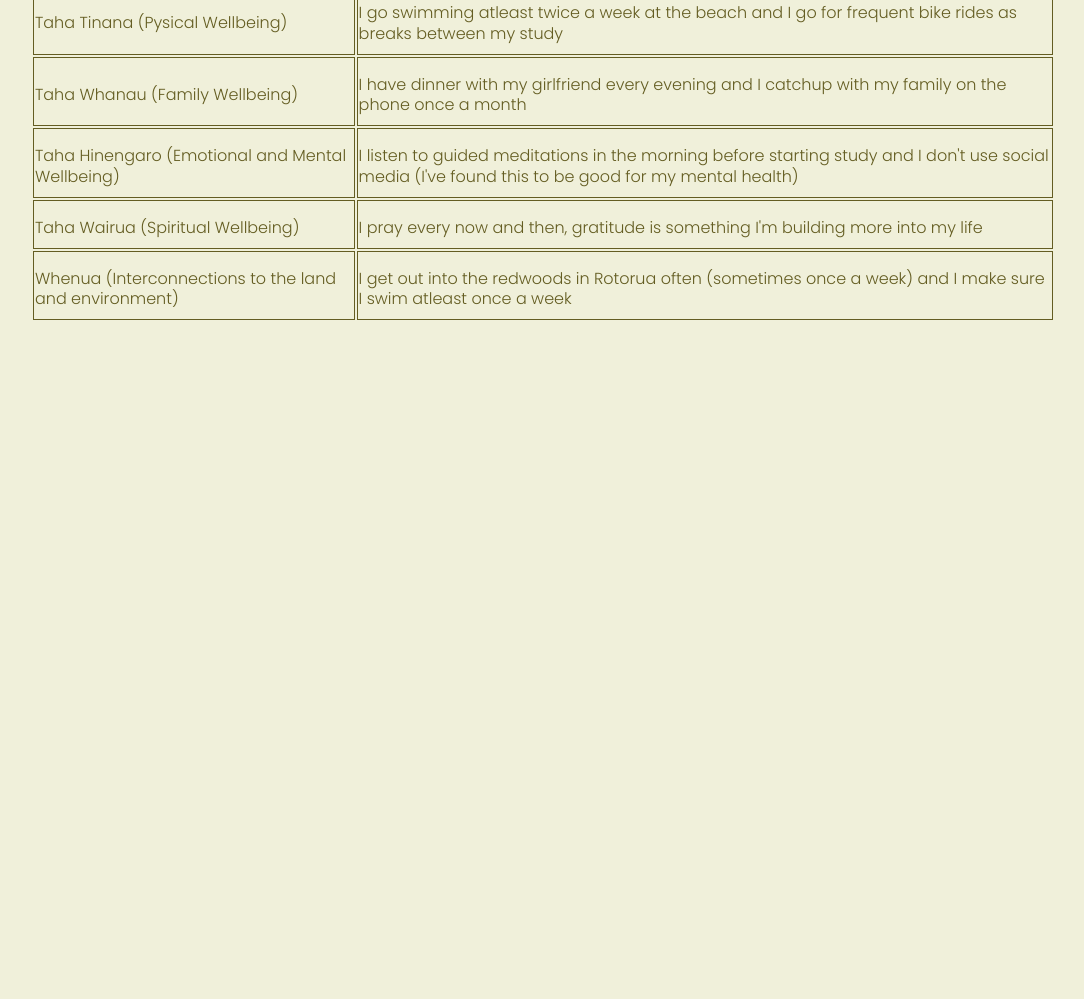
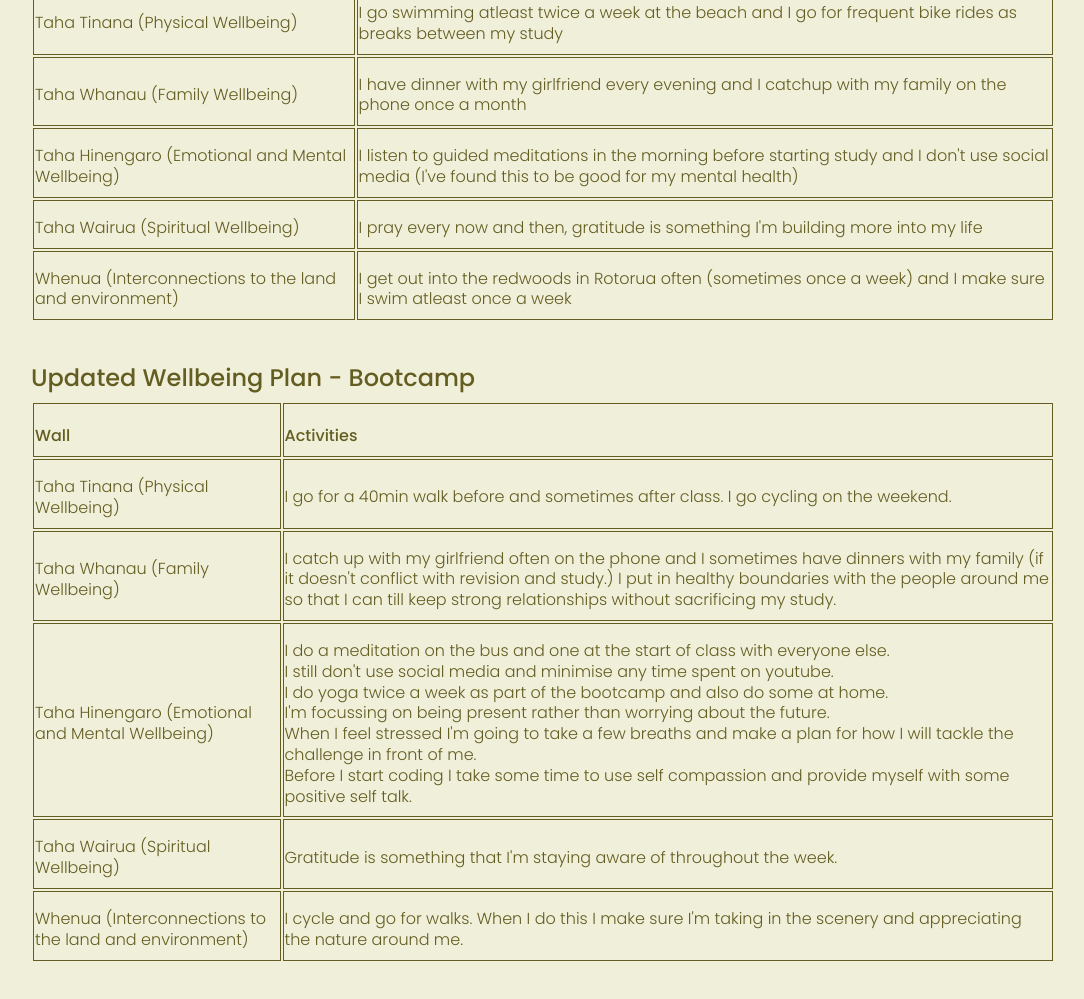
Before and after one commit to liam-j-simpson/liam-j-simpson.github.io, a plain HTML site: page blog/te-whare-tapa-wha.html in a window 1280 px wide. Shown: the part 361-1360 px from the top of the page, without its empty margins (9-1093 px from the left). Before the commit the page ends 816 px from the top, so only its background shows below. Drawn offline with Linux system fonts and the light colour scheme; a web font is replaced by a local one.

Commit message:
updating my learning plan and wellbeing plan

```diff
--- a/blog/te-whare-tapa-wha.html
+++ b/blog/te-whare-tapa-wha.html
@@ -34,7 +34,7 @@
 <main>
   <section class="container">
     <h1>Te Whare Tapa Wha</h1>
-        <table class ="content-table">
+    <table class="content-table">
       <thead>
         <tr>
           <th><h4>Wall</h4></th>
@@ -43,25 +43,122 @@
       </thead>
       <tbody>
         <tr>
-            <th><p>Taha Tinana (Pysical Wellbeing)</p></th>
-           <th><p>I go swimming atleast twice a week at the beach and I go for frequent bike rides as breaks between my study</p></th>
+          <th><p>Taha Tinana (Physical Wellbeing)</p></th>
+          <th>
+            <p>
+              I go swimming atleast twice a week at the beach and I go for
+              frequent bike rides as breaks between my study
+            </p>
+          </th>
         </tr>
         <tr>
           <th><p>Taha Whanau (Family Wellbeing)</p></th>
-           <th><p>I have dinner with my girlfriend every evening and I catchup with my family on the phone once a month</p></th>
+          <th>
+            <p>
+              I have dinner with my girlfriend every evening and I catchup with
+              my family on the phone once a month
+            </p>
+          </th>
         </tr>
         <tr>
           <th><p>Taha Hinengaro (Emotional and Mental Wellbeing)</p></th>
-           <th><p>I listen to guided meditations in the morning before starting study and I don't use social media (I've found this to be good for my mental health)</p></th>
+          <th>
+            <p>
+              I listen to guided meditations in the morning before starting
+              study and I don't use social media (I've found this to be good for
+              my mental health)
+            </p>
+          </th>
         </tr>
         <tr>
           <th><p>Taha Wairua (Spiritual Wellbeing)</p></th>
-           <th><p>I pray every now and then, gratitude is something I'm building more into my life</p></th>
+          <th>
+            <p>
+              I pray every now and then, gratitude is something I'm building
+              more into my life
+            </p>
+          </th>
         </tr>
         <tr>
           <th><p>Whenua (Interconnections to the land and environment)</p></th>
-           <th><p>I get out into the redwoods in Rotorua often (sometimes once a week) and I make sure I swim atleast once a week</p></th>
+          <th>
+            <p>
+              I get out into the redwoods in Rotorua often (sometimes once a
+              week) and I make sure I swim atleast once a week
+            </p>
+          </th>
         </tr>
       </tbody>
     </table>
+    <br />
+    <h3>Updated Wellbeing Plan - Bootcamp</h3>
+    <table class="content-table">
+      <thead>
+        <tr>
+          <th><h4>Wall</h4></th>
+          <th><h4>Activities</h4></th>
+        </tr>
+      </thead>
+      <tbody>
+        <tr>
+          <th><p>Taha Tinana (Physical Wellbeing)</p></th>
+          <th>
+            <p>
+              I go for a 40min walk before and sometimes after class. I go
+              cycling on the weekend.
+            </p>
+          </th>
+        </tr>
+        <tr>
+          <th><p>Taha Whanau (Family Wellbeing)</p></th>
+          <th>
+            <p>
+              I catch up with my girlfriend often on the phone and I sometimes
+              have dinners with my family (if it doesn't conflict with revision
+              and study.) I put in healthy boundaries with the people around me
+              so that I can till keep strong relationships without sacrificing
+              my study.
+            </p>
+          </th>
+        </tr>
+        <tr>
+          <th><p>Taha Hinengaro (Emotional and Mental Wellbeing)</p></th>
+          <th>
+            <p>
+              I do a meditation on the bus and one at the start of class with
+              everyone else. <br />
+              I still don't use social media and minimise any time spent on
+              youtube. <br />
+              I do yoga twice a week as part of the bootcamp and also do some at
+              home. <br />
+              I'm focussing on being present rather than worrying about the
+              future. <br />When I feel stressed I'm going to take a few breaths
+              and make a plan for how I will tackle the challenge in front of
+              me. <br />
+              Before I start coding I take some time to use self compassion and
+              provide myself with some positive self talk.
+            </p>
+          </th>
+        </tr>
+        <tr>
+          <th><p>Taha Wairua (Spiritual Wellbeing)</p></th>
+          <th>
+            <p>
+              Gratitude is something that I'm staying aware of throughout the
+              week.
+            </p>
+          </th>
+        </tr>
+        <tr>
+          <th><p>Whenua (Interconnections to the land and environment)</p></th>
+          <th>
+            <p>
+              I cycle and go for walks. When I do this I make sure I'm taking in
+              the scenery and appreciating the nature around me.
+            </p>
+          </th>
+        </tr>
+      </tbody>
+    </table>
+  </section>
 </main>
```
Also changed, not shown: blog/learning-plan.html (+10 -2 lines). Lines whose indentation alone changed are shown as unchanged.
